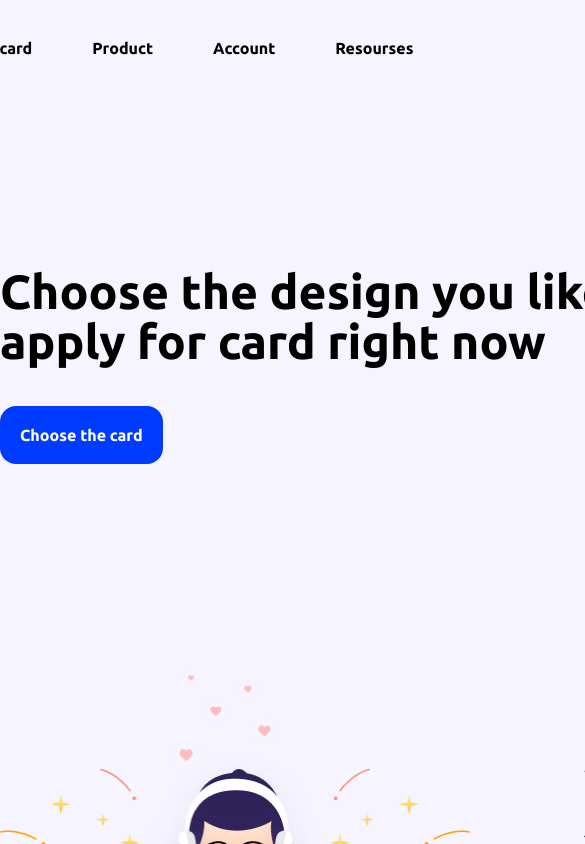
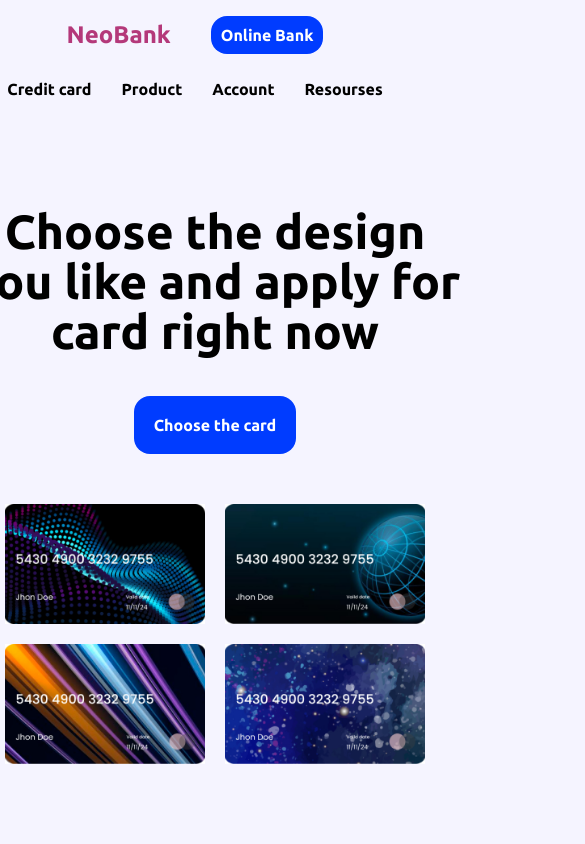
Before and after one commit to zhukockijmaxim9/NeoBank, a React (Vite) app: page / in a window 390 px wide. Shown: the top 844 px of the page, 585 px wide, since content can reach past the window. Built offline with nearby package versions, Linux system fonts and the light colour scheme.

Commit message:
feat: adaptive: добавление адаптации для header и hero до уровня tablet

```diff
--- a/src/components/Header/Header.scss
+++ b/src/components/Header/Header.scss
@@ -1,3 +1,5 @@
+@use '../../styles/breakpoints.scss' as *;
+
 .header-wrapper {
   width: 100%;
   display: flex;
@@ -5,7 +7,7 @@
 }
 
 header {
-  width: 1300px;
+  min-width: 1300px;
   height: 64px;
 
   display: flex;
@@ -51,4 +53,40 @@ header {
       }
     }
   }
+  .online-bank-tablet {
+    display: none;
+  }
+
+  @include desktop {
+    min-width: 920px;
+  }
+
+  @include tablet {
+    min-width: 500px;
+    gap: 0;
+    flex-direction: column;
+
+    ul {
+      gap: 10px;
+    }
+    .logo {
+      font-size: 24px;
+    }
+    .button-primary {
+      padding: 10px;
+      font-size: 16px;
+    }
+    .header-brand {
+      display: flex;
+      justify-content: center;
+      align-items: center;
+      gap: 40px;
+    }
+    .online-bank-tablet {
+      display: block;
+    }
+    .online-bank-desktop {
+      display: none;
+    }
+  }
 }
--- a/src/components/Header/Header.tsx
+++ b/src/components/Header/Header.tsx
@@ -6,9 +6,14 @@ function Header() {
   return (
     <div className="header-wrapper">
       <header>
-        <Link className="logo" to="/">
-          NeoBank
-        </Link>
+        <div className="header-brand">
+          <Link className="logo" to="/">
+            NeoBank
+          </Link>
+          <Link className="button-primary online-bank-tablet" to="/online-bank">
+            Online Bank
+          </Link>
+        </div>
         <nav>
           <ul>
             <li>
@@ -33,7 +38,7 @@ function Header() {
             </li>
           </ul>
         </nav>
-        <Link className="button-primary" to="/online-bank">
+        <Link className="button-primary online-bank-desktop" to="/online-bank">
           Online Bank
         </Link>
       </header>
--- a/src/index.scss
+++ b/src/index.scss
@@ -1,4 +1,5 @@
 @use './styles/variables' as *;
+@use './styles/breakpoints' as *;
 @font-face {
   font-family: Ubuntu;
   src: url(/src/assets/fonts/Ubuntu/Ubuntu-Bold.ttf);
@@ -20,6 +21,7 @@ body {
   background-color: $color-bg;
   padding: 0;
   margin: 0;
+  overflow-x: hidden;
 }
 h1 {
   font-family: Ubuntu;
--- a/src/pages/Home/Home.scss
+++ b/src/pages/Home/Home.scss
@@ -1,3 +1,5 @@
+@use './../../styles/breakpoints.scss' as *;
+
 main {
   display: flex;
   flex-direction: column;
@@ -14,6 +16,9 @@ main {
 
     width: 100%;
     margin-top: 130px;
+
+    .hero-content {
+    }
 
     h1 {
       font-family: Ubuntu;
@@ -33,6 +38,36 @@ main {
         width: 250px;
         height: 150px;
         object-fit: cover;
+      }
+    }
+
+    @include desktop {
+      flex-direction: column;
+      align-items: center;
+      gap: 50px;
+      margin-top: 70px;
+
+      .hero-content {
+        display: flex;
+        flex-direction: column;
+        align-items: center;
+        width: 800px;
+        text-align: center;
+      }
+    }
+    @include tablet {
+      .hero-content {
+        width: 500px;
+      }
+      .card-gallery {
+        grid-template-columns: repeat(2, 200px);
+        grid-template-rows: repeat(2, 120px);
+        gap: 20px;
+
+        img {
+          width: 200px;
+          height: 120px;
+        }
       }
     }
   }
@@ -159,4 +194,9 @@ main {
       }
     }
   }
+
+  @include desktop {
+    width: 100%;
+    margin: 0 20px;
+  }
 }
--- /dev/null
+++ b/src/styles/breakpoints.scss
@@ -0,0 +1,22 @@
+// Breakpoints
+$desktop: 1300px;
+$tablet: 920px;
+$mobile: 500px;
+
+@mixin desktop {
+  @media (max-width: $desktop) {
+    @content;
+  }
+}
+
+@mixin tablet {
+  @media (max-width: $tablet) {
+    @content;
+  }
+}
+
+@mixin mobile {
+  @media (max-width: $mobile) {
+    @content;
+  }
+}
```
